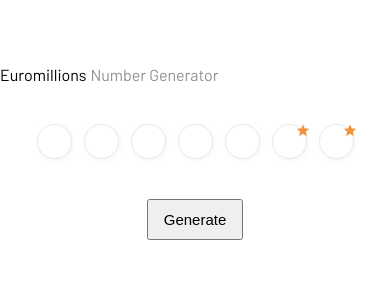
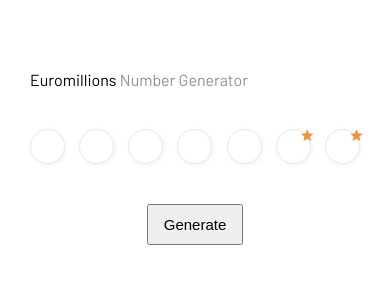
Before and after one commit to caballero-react-ex/euromillions, a React (Create React App) app: page / in a window 390 px wide. Shown: the top 300 px of the page. Built offline with nearby package versions, Linux system fonts and the light colour scheme.

Commit message:
grid responsive implemented

```diff
--- a/src/comps/Lotto.js
+++ b/src/comps/Lotto.js
@@ -62,7 +62,8 @@
     return (
       <div className='Lotto'>
         < Header />
-        <div className='Ball-container'>
+        <span className="Lotto-header-line"></span>
+        <div className='Lotto-Ball-container'>
           {this.state.nums.map(n => <Ball num={twoDigitNum(n)} key={uuidv4()} />)}
           {this.state.numsStar.map(n => <Star num={twoDigitNum(n)} key={uuidv4()} />)}
         </div>
--- a/src/comps/_App.scss
+++ b/src/comps/_App.scss
@@ -1,3 +1,10 @@
 .App {
-  text-align: center;
+  @include respond(tablet) {
+    display: grid;
+    grid-template-columns: 1fr [content-start-app] 58rem [content-end-app] 1fr ;
+  }
+  @include respond(tablet) {
+    display: grid;
+    grid-template-columns: 1fr [content-start-app] 65rem [content-end-app] 1fr ;
+  }
 }
--- a/src/comps/_Ball.scss
+++ b/src/comps/_Ball.scss
@@ -7,8 +7,8 @@
 
   width: 3.5rem;
   height: 3.5rem;
-  margin-left: .6rem;
-  margin-right: .6rem;
+  // margin-left: .6rem;
+  // margin-right: .6rem;
 
   font-family: 'Oswald', sans-serif;
   font-size: 1.6rem;
@@ -19,7 +19,7 @@
   background-color: $color-white;
   border: 1px solid $color-light-grey;
   border-radius: 50%;
-  box-shadow: 1px 1px 5px -1px rgba($color-light-grey, .8);
+  box-shadow: 1px 1px 5px -1px rgba($color-light-grey, 1);
 
   @include respond(tablet-small) {
     width: 5rem;
--- a/src/comps/_Header.scss
+++ b/src/comps/_Header.scss
@@ -1,11 +1,12 @@
 .Header {
+  grid-column: content-start / content-end;
   display: flex;
   width: 100%;
-  margin-bottom: 2.5rem;
-  padding-bottom: 1.5rem;
+  padding-bottom: 2rem;
+  margin-bottom: 2rem;
 
   @include respond(tablet) {
-    border-bottom: 1px solid $color-light-grey;
+    margin-bottom: 0rem;
   }
 }
 
--- a/src/comps/_Lotto.scss
+++ b/src/comps/_Lotto.scss
@@ -1,33 +1,52 @@
 .Lotto {
+  // position: relative;
+  display: grid;
+  grid-template-columns: 3rem [content-start] 1fr [content-end] 3rem ;
   width: 100%;
   margin: 0 auto;
   margin-top: 5rem;
-  padding-top: 1.5rem;
+  padding-top: 2rem;
   padding-bottom: 4rem;
 
   @include respond(tablet-small) {
-    width: 50rem;
-    // border: 1px solid $color-light-grey;
-    // border-radius: 10px;
+    grid-template-columns: 5rem [content-start] 1fr [content-end] 5rem ;
+    // width: 50rem;
   }
 
   @include respond(tablet) {
-    width: 60rem;
+    grid-column: content-start-app / content-end-app;
+    grid-template-columns: 3rem [content-start] 1fr [content-end] 3rem;
+    margin-top: 8rem;
     border: 1px solid $color-light-grey;
     border-radius: 10px;
   }
 
   @include respond(desktop) {
-    width: 65rem;
+    // width: 65rem;
   }
 }
 
-.Ball-container {
+.Lotto-header-line {
+  @include respond(tablet) {
+    grid-column: 1 / -1;
+    height: 1px;
+    margin-bottom: 3rem;
+    background-color: $color-light-grey;
+  }
+}
+
+.Lotto-Ball-container {
+  grid-column: content-start / content-end;
   display: flex;
   justify-content: center;
+  justify-content: space-between;
 }
 
 .Lotto-btn {
+  grid-column: content-start / content-end;
+  margin: auto;
+  // display: inline-flex;
+  // justify-content: center;
   margin-top: 4rem;
   padding-top: 1rem;
   padding-bottom: 1rem;
```
